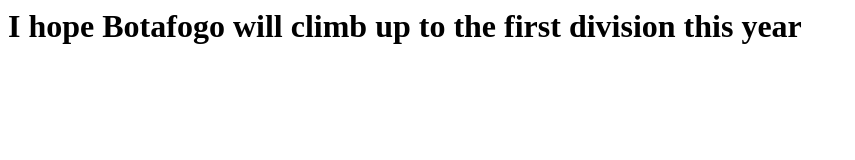
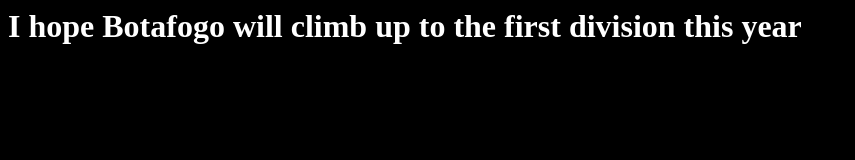
Before and after one commit to mcpenchel/git-basics, a plain HTML site: page index.html in a window 1280 px wide. Shown: the whole page, without its empty margins (0-855 px from the left). Drawn offline with Linux system fonts and the light colour scheme.

Commit message:
Added black & white style to the page

```diff
--- a/index.html
+++ b/index.html
@@ -1,5 +1,7 @@
 <html>
-  <head></head>
+  <head>
+    <link rel="stylesheet" href="style.css">
+  </head>
   <body>
     <h1>I hope Botafogo will climb up to the first division this year</h1>
   </body>
--- /dev/null
+++ b/style.css
@@ -0,0 +1,4 @@
+body {
+  background-color: black;
+  color: white;
+}
```
